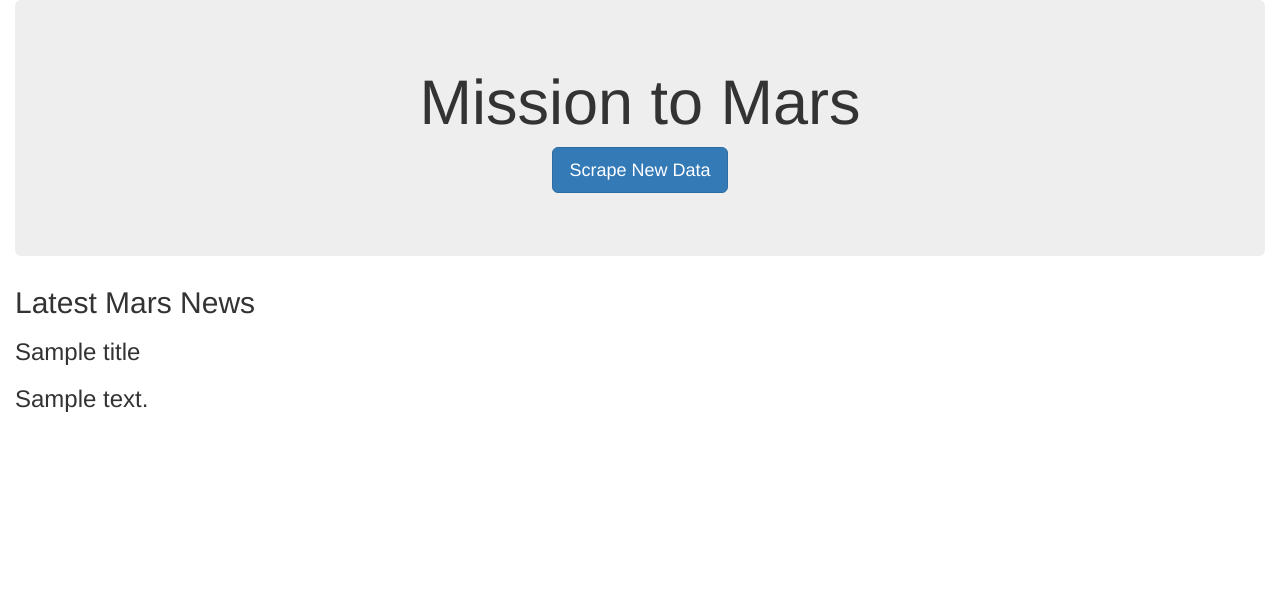
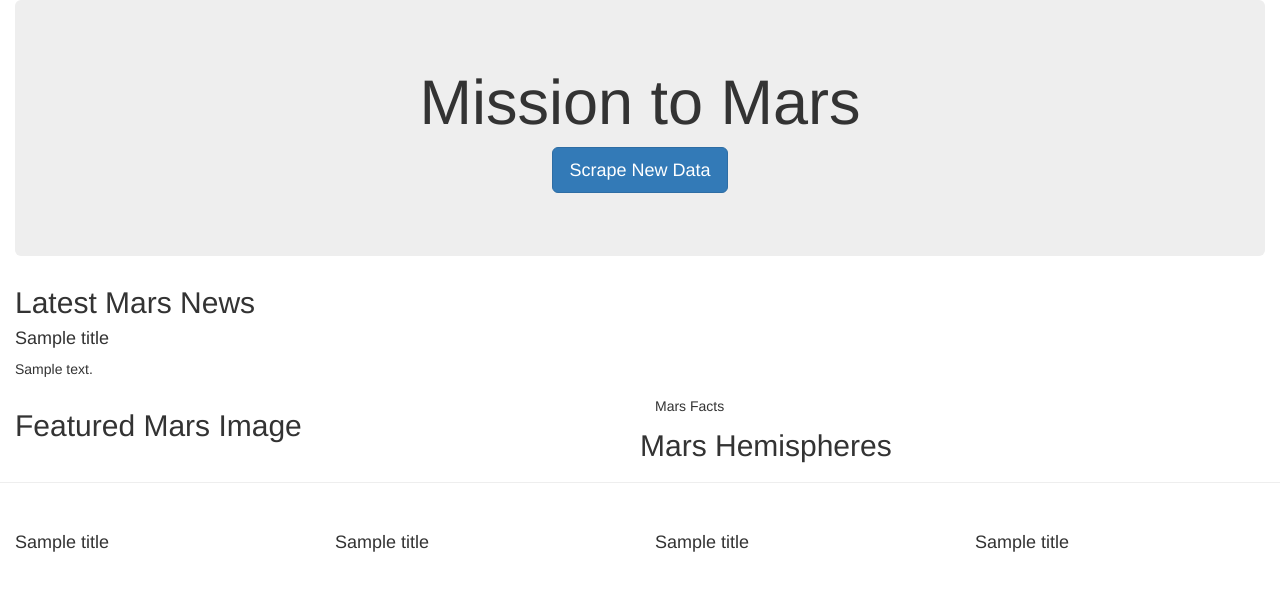
Before and after one commit to Ainash-Toleu/web-scraping-challenge, a Python web app: template Missions_To_Mars/templates/index.html in a window 1280 px wide. Shown: the top 591 px of the page. Run offline with Jinja, Linux system fonts and the light colour scheme; the template is opened without the code that fills it: most values are stand-ins (such as "Sample title", 1, 10 or a date in 2020); some libraries are stand-ins or nearby versions.

Commit message:
index html template

```diff
--- a/Missions_To_Mars/templates/index.html
+++ b/Missions_To_Mars/templates/index.html
@@ -10,16 +10,61 @@
 </head>
 
 <body>
+
   <div class="container-fluid">
     <div class="jumbotron text-center">
       <h1>Mission to Mars</h1>
       <p><a class="btn btn-primary btn-lg" href="/scrape" role="button">Scrape New Data</a></p>
     </div>
     <h2>Latest Mars News</h2>
-    <h3>{{ title }}</h3>
-    <h3>{{ text }}</h3>
+    <h4>{{ title }}</h4>
+    <p>{{ text }}</p>
   </div>
+
+  <div class="col-md-6">
+    <div id="image" class="">
+        <h2>Featured Mars Image</h2>
+        <img>
+     </div>
   </div>
+
+  <div class="col-md-6">
+    <div id="table-area" class="">
+        <h5>Mars Facts</h5>
+    </div>
+  </div>
+  <br>
+
+  <div>
+      <h2>Mars Hemispheres</h2>
+      <hr>
+  </div>
+
+  <div class="col-md-3">
+    <div class="">
+        <img>
+        <h4>{{ title }}</h4>
+    </div>
+  </div>
+  <div class="col-md-3">
+    <div class="">
+        <img>
+        <h4>{{ title }}</h4>
+    </div>
+  </div>
+  <div class="col-md-3">
+    <div class="">
+        <img>
+        <h4>{{ title }}</h4>
+    </div>
+  </div>
+  <div class="col-md-3">
+    <div class="">
+        <img>
+        <h4>{{ title }}</h4>
+    </div>
+  </div>
+
 </body>
 
 </html>
```
Also changed, not shown: 1 other file.
